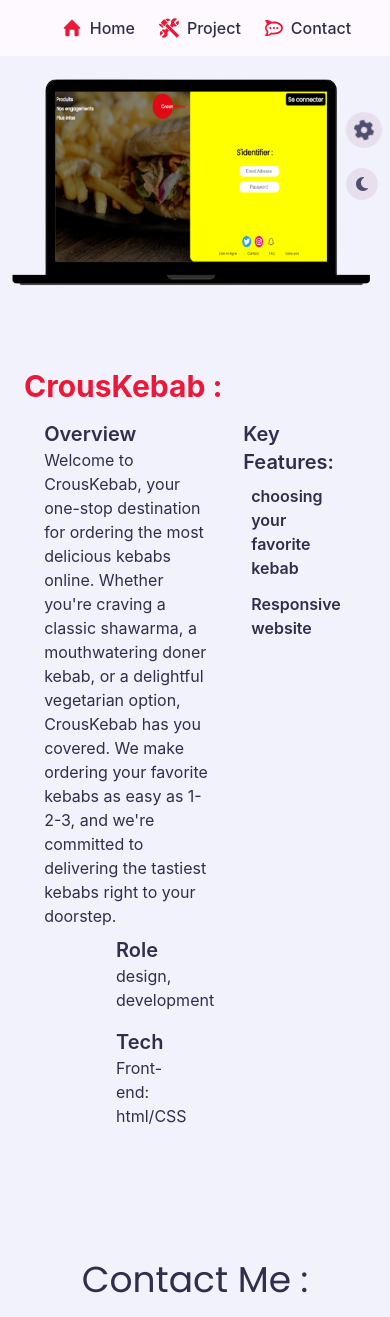
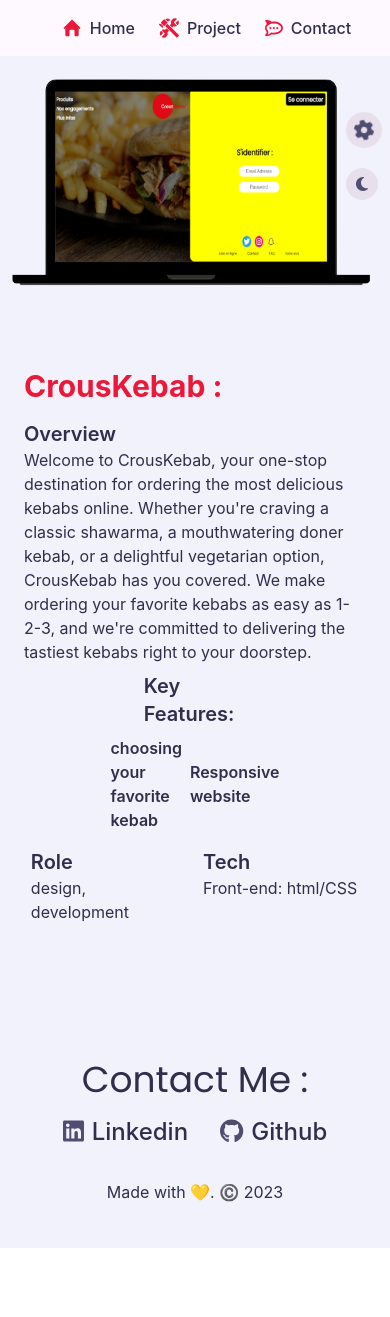
Before and after one commit to filexft/Portfolio_, a React (Vite) app: page /project/crouskebab in a window 390 px wide. Shown: the top 1317 px of the page. After the commit the page ends 1248 px from the top, so only its background shows below. Built offline with nearby package versions, Linux system fonts and the light colour scheme; a web font is replaced by a local one.

Commit message:
solved single project spacing

```diff
--- a/src/Pages/SingleProject/index.tsx
+++ b/src/Pages/SingleProject/index.tsx
@@ -19,16 +19,16 @@ const SingleProject = () => {
                     {projectObject?.title} :
                 </h1>
                 <div className="flex justify-evenly gap-2 flex-wrap  ">
-                    <div className="min-w-[30%] w-50% max-w-[50%] md:max-w-[40%]">
+                    <div className="min-w-[30%] w-50%  md:max-w-[40%] sm:w-[100%]">
                         <h3 className="font-semibold text-xl ">Overview</h3>
                         {projectObject?.single?.overview}
                     </div>
-                    <div className="max-w-[30%]">
+                    <div className="max-w-[30%] ">
                         <h3 className="font-semibold text-xl ">
                             Key Features:
                         </h3>
 
-                        <ul className="flex flex-col gap-3 p-2">
+                        <ul className="flex flex-col gap-3 p-2 sm:flex-row sm:gap-2 justify-center items-center">
                             {projectObject?.single?.feature.map((item, idx) => (
                                 <li key={idx} className="font-semibold">
                                     {item}
@@ -37,7 +37,7 @@ const SingleProject = () => {
                         </ul>
                     </div>
 
-                    <div className="flex flex-col gap-4 min-w-[30%]">
+                    <div className="flex flex-col gap-4 min-w-[30%] sm:flex-row">
                         <div className="w-1/2">
                             <h3 className="font-semibold text-xl ">Role</h3>
                             {projectObject?.single?.role}
```
